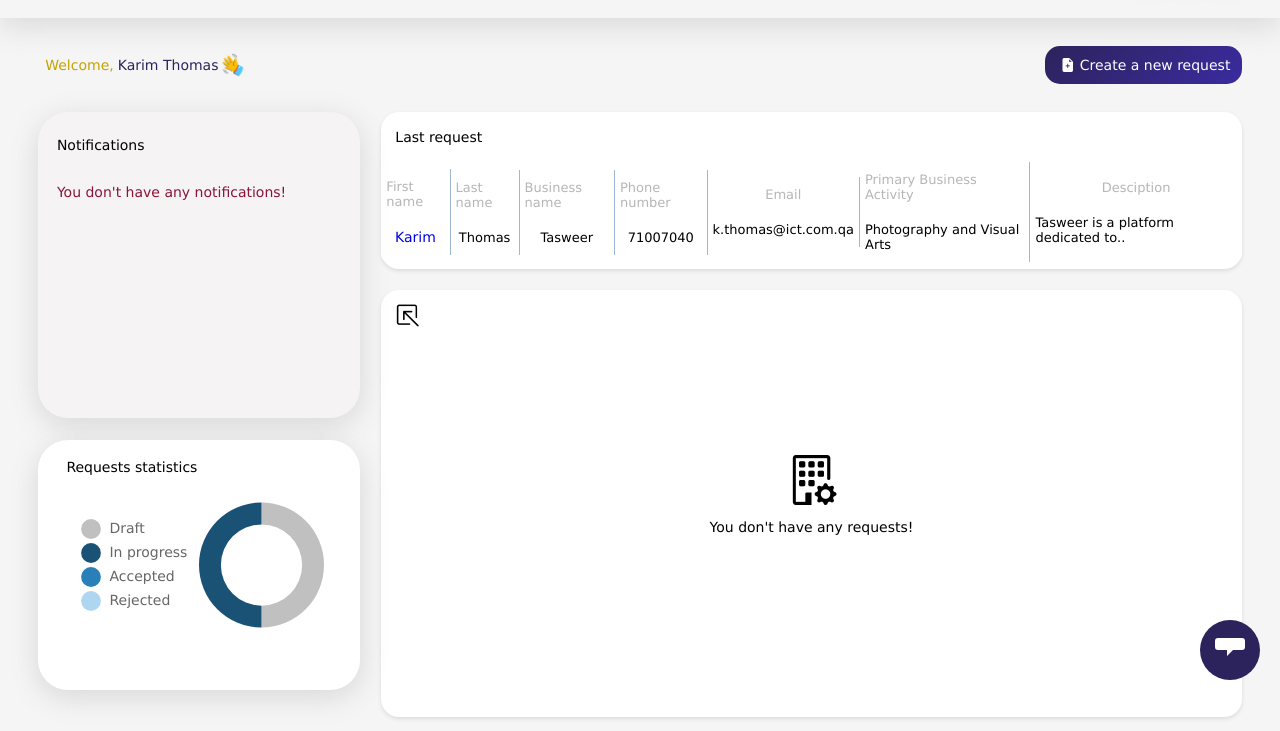
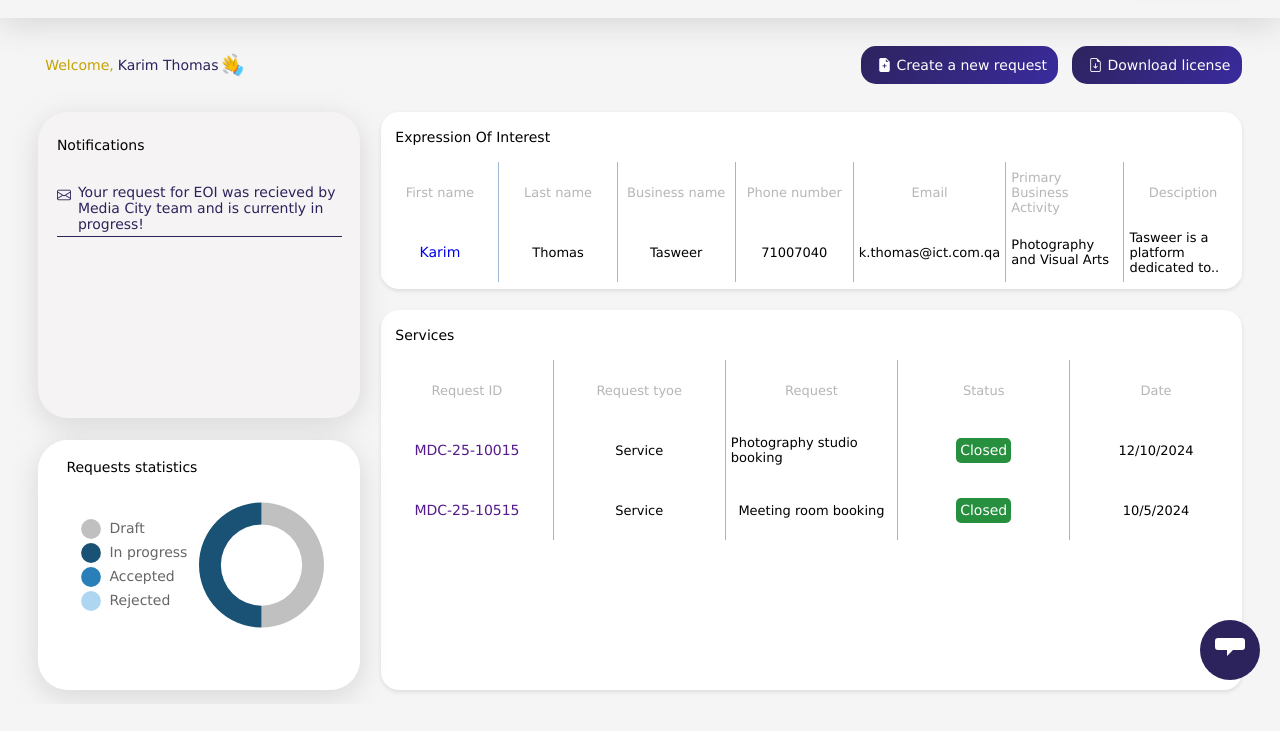
Before and after one commit to MHBCode/mediaceity-demo, a plain HTML site: page dashbaord.html in a window 1280 px wide. Shown: the part 100-831 px from the top of the page. After the commit the page ends 804 px from the top, so only its background shows below. Drawn offline with nearby package versions, Linux system fonts and the light colour scheme.

Commit message:
Add files via upload

```diff
--- a/dashbaord.html
+++ b/dashbaord.html
@@ -32,17 +32,22 @@
     </header>
     <section class="greetingsSection pageSection">
         <p class="greeetingParagraph">
-
             <span>
                 Welcome,
             </span>
                 Karim Thomas
             <img src="waving-hand.png"/>
         </p>
-        <a class="btn-1" href="requests.html">
-            <i class="bi bi-file-earmark-plus-fill"></i>
-            Create a new request
-        </a>
+        <div class="buttons-top">
+            <a class="btn-1" href="requests.html">
+                <i class="bi bi-file-earmark-plus-fill"></i>
+                Create a new request
+            </a>
+            <a href="License.pdf" download="license.pdf" class="btn-1" target="_blank">
+                <i class="bi bi-file-earmark-arrow-down"></i>
+                Download license
+            </a>
+        </div>
     </section>
     <section class="main-section">
         <section class="cardSection pageSection">
@@ -59,7 +64,8 @@
                     <li>
                         <div class="aboutNotification">
                             <p class="notifiactionTitle">
-                                You don't have any notifications!
+                                <i class="bi bi-envelope"></i>
+                                Your request for EOI was recieved by Media City team and is currently in progress!
                             </p>
                         </div>
                     </li>
@@ -76,7 +82,8 @@
             <section class="tableSection pageSection">
                 <div class="checkAll">
                     <div class="checkAllIC">
-                        Last request
+                        <!-- <i class="bi bi-plus-circle"></i> -->
+                        Expression Of Interest
                     </div>
                 </div>
                 <table class="requestsTable">
@@ -146,74 +153,77 @@
             <section class="tableSection pageSection allRequstsTable">
                 <div class="checkAll">
                     <div class="checkAllIC">
-                        <i class="bi bi-box-arrow-in-up-left"></i>
+                        <!-- <i class="bi bi-box-arrow-in-up-left"></i> -->
+                        Services
                     </div>
                 </div>
-                <div class="no-requests">
-                    <i class="bi bi-building-gear"></i>
-                    You don't have any requests!
-                </div>
-                <!-- <table class="requestsTable">
+                <table class="requestsTable">
                     <tbody>
                         <tr>
                             <td class="mainTR">
-                                 First name
+                                 Request ID
                             </td>
                             <td>
-                                Karim
+                                <a class="anchor" href="">
+                                    MDC-25-10015
+                                </a>
+                            </td>
+                            <td>
+                                <a class="anchor" href="">
+                                    MDC-25-10515
+                                </a>
                             </td>
                         </tr>
                         <tr>
                             <td class="mainTR">
-                                 Last name
+                                 Request tyoe
                             </td>
                             <td>
-                                Thomas
+                                Service
+                            </td>
+                            <td>
+                                Service
                             </td>
                         </tr>
                         <tr>
                             <td class="mainTR">
-                                 Business name
+                                 Request
                             </td>
                             <td>
-                                Tasweer
+                                Photography studio booking
+                            </td>
+                            <td>
+                                Meeting room booking
                             </td>
                         </tr>
                         <tr>
                             <td class="mainTR">
-                                 Phone number
+                                 Status
                             </td>
                             <td>
-                                71007040
+                                <p class="hasHighlight">
+                                    Closed
+                                </p>
+                            </td>
+                            <td>
+                                <p class="hasHighlight">
+                                    Closed
+                                </p>
                             </td>
                         </tr>
                         <tr>
                             <td class="mainTR">
-                                 Email
+                                 Date
                             </td>
                             <td>
-                                k.thomas@ict.com.qa
+                                12/10/2024
+                            </td>
+                            <td>
+                                10/5/2024
                             </td>
                         </tr>
-                        <tr>
-                            <td class="mainTR">
-                                Primary Business Activity
-                            </td>
-                            <td>
-                                Photography and Visual Arts
-                            </td>
-                        </tr>
-                        <tr>
-                            <td class="mainTR">
-                                Desciption
-                            </td>
-                            <td>
-                                Tasweer is a platform dedicated to..
-                            </td>
-                        </tr>
-
                     </tbody>
-                </table> -->
+                </table>
             </section>
         </section>
     </section>
--- a/styles.css
+++ b/styles.css
@@ -167,11 +167,19 @@ body{
     align-items: end;
     justify-content: center;
 }
-.aboutNotification p{
+.aboutNotification p {
     margin: 0;
+    align-items: flex-start;
+    gap: 0.5rem;
+    border-bottom: 1px solid #2D235C;
+    padding-bottom: 0.3rem;
+}
+.aboutNotification p i{
+margin-top: 4px;
+font-weight: 18px;
 }
 .notifiactionTitle{
-    color: #8A1538;
+    color: #2D235C;
     font-weight: 300;
 }
 .date{
@@ -270,6 +278,8 @@ body{
     padding: 10px 5px;
     text-align: left;
     font-size: 13px;
+    height: 40px;
+    max-height: 40px;
 }
 
 .requestsTable th {
@@ -287,6 +297,7 @@ body{
 tbody tr{
     background-color: white;
     display: unset;
+    flex: 1;
 
 }
 tbody tr:not(:last-child){
@@ -364,7 +375,7 @@ tbody{
     font-size: 50px;
 }
 .allRequstsTable{
-    min-height: 420px;
+    min-height: 373px;
     justify-content: flex-start;
 }
 .userSectionWrapper{
@@ -472,6 +483,17 @@ tbody{
     cursor: pointer;
     z-index: 9998;
   }
+.buttons-top{
+    gap: 1rem;
+    align-items: center;
+}
+.hasHighlight{
+    background-color: #27903f;
+    padding: 0.3rem;
+    color: white;
+    border-radius: 5px;
+    margin: 0;
+}
 @media screen and (max-width: 700px) {
     .noMobile{
         display: flex;
```
Also changed, not shown: index.html (+1 -1 lines), requestDetails.html (+2 -2 lines), 1 other file.
